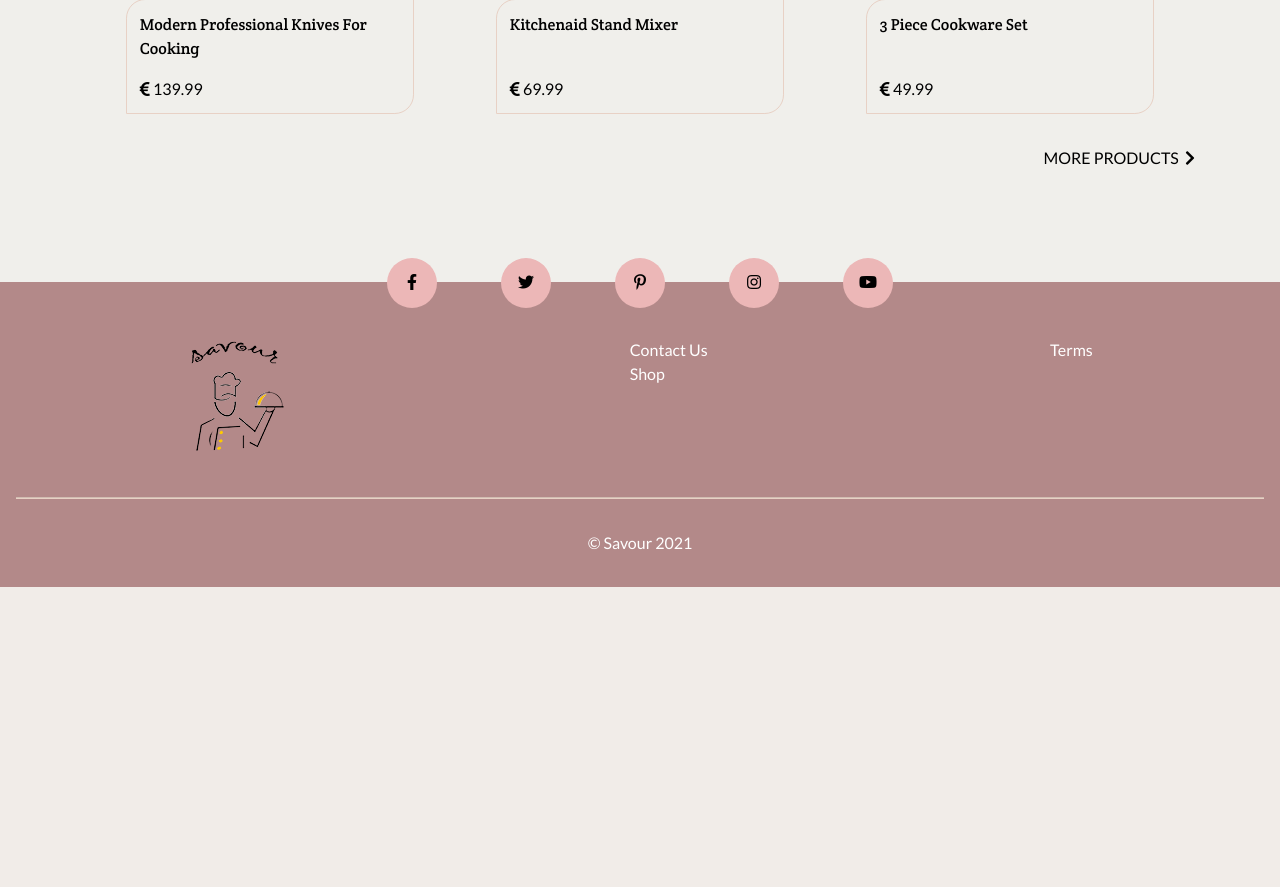
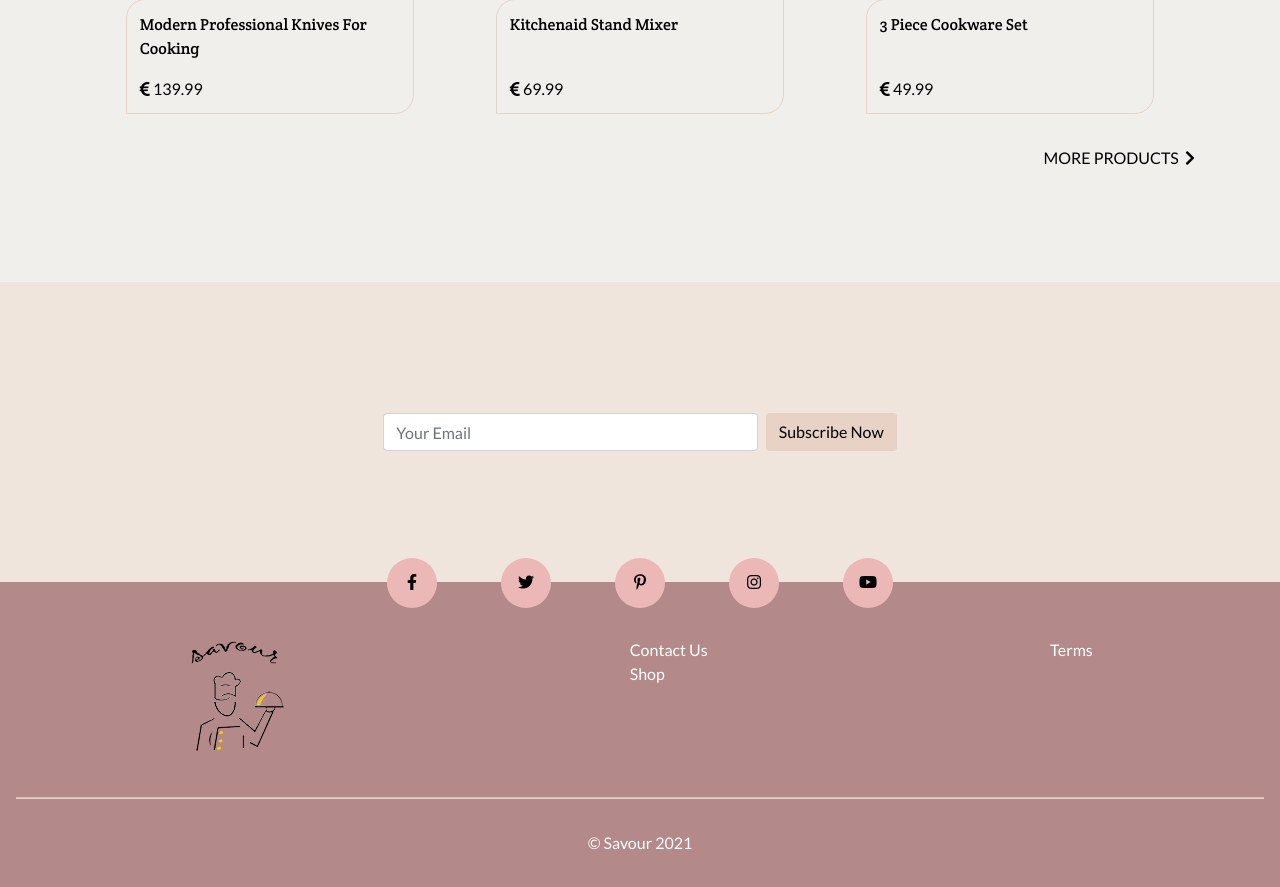
Before and after one commit to constantinadrian/savour, a Flask app: page / in a window 1280 px wide. Shown: the part 1446-2333 px from the top of the page. Before the commit the page ends 2033 px from the top, so only its background shows below. Run offline with Flask 2, Linux system fonts and the light colour scheme; data that the repository does not hold is empty; some libraries are stand-ins or nearby versions.

Commit message:
[Add] Added subscribe section on landing page

```diff
--- a/static/css/style.css
+++ b/static/css/style.css
@@ -339,6 +339,51 @@ main {
 }
 /* ----------------------------- End of Recipe section ------------------------------- */
 
+/* ------------------------------- Subscribe section --------------------------------- */
+.subscribe {
+    padding: 5rem 1rem;
+    width: 100%;
+    min-height: 300px;
+    display: -webkit-box;
+    display: -ms-flexbox;
+    display: flex;
+    -webkit-box-pack: center;
+        -ms-flex-pack: center;
+            justify-content: center;
+    -ms-flex-line-pack: center;
+        align-content: center;
+    background-color: #EFE5DC;
+}
+
+.subscribe .form-inline {
+    width: 100%;
+    justify-content: center;
+}
+
+.subscribe .form-control:focus {
+    border: 1px solid #ced4da;
+    box-shadow: none;
+}
+
+@media only screen and (min-width: 992px) {
+    .subscribe .form-inline .form-control {
+        width: 30%;
+    }
+}
+
+@media only screen and (min-width:768px) and (max-width: 991px){
+    .subscribe .form-inline .form-control {
+        width: 40%;
+    }
+}
+
+@media only screen and (min-width: 576px) and (max-width: 767px) {
+    .subscribe .form-inline .form-control {
+        width: 50%;
+    }
+}
+/* ------------------------------- End of Subscribe --------------------------------- */
+
 /* ------------------------------------- Footer ------------------------------------ */
 .footer {
     width: 100%;
--- a/templates/pages/index.html
+++ b/templates/pages/index.html
@@ -105,4 +105,14 @@
 
     </section>
     <!-- /.End Shop section -->
+
+    <!-- Subscribe section -->
+    <section>
+        <div class="subscribe">
+            <form class="form-inline my-2 my-lg-0">
+                <input class="form-control mr-sm-2" type="text" placeholder="Your Email" aria-label="Subscribe">
+                <button class="btn btn--champagne-pink my-2 my-sm-0" type="submit">Subscribe Now</button>
+            </form>
+        </div>
+    </section>
 {% endblock %}
```
